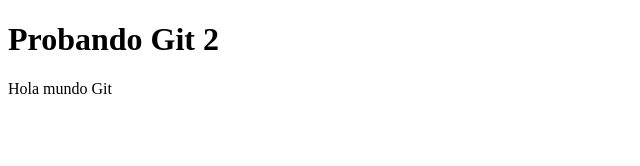
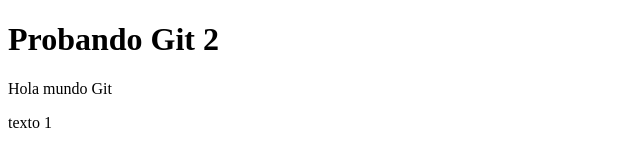
Before and after one commit to lt49/Luis-prueba, a plain HTML site: page web/index.html in a window 1280 px wide. Shown: the full height of the page, 0-640 px from the left. Drawn offline with Linux system fonts and the light colour scheme.

Commit message:
sadsadsadsadsadsad

```diff
--- a/web/index.html
+++ b/web/index.html
@@ -8,5 +8,6 @@
 <body>
     <h1>Probando Git 2</h1>
     <p>Hola mundo Git</p>
+    <p>texto 1</p>
 </body>
 </html>
```
